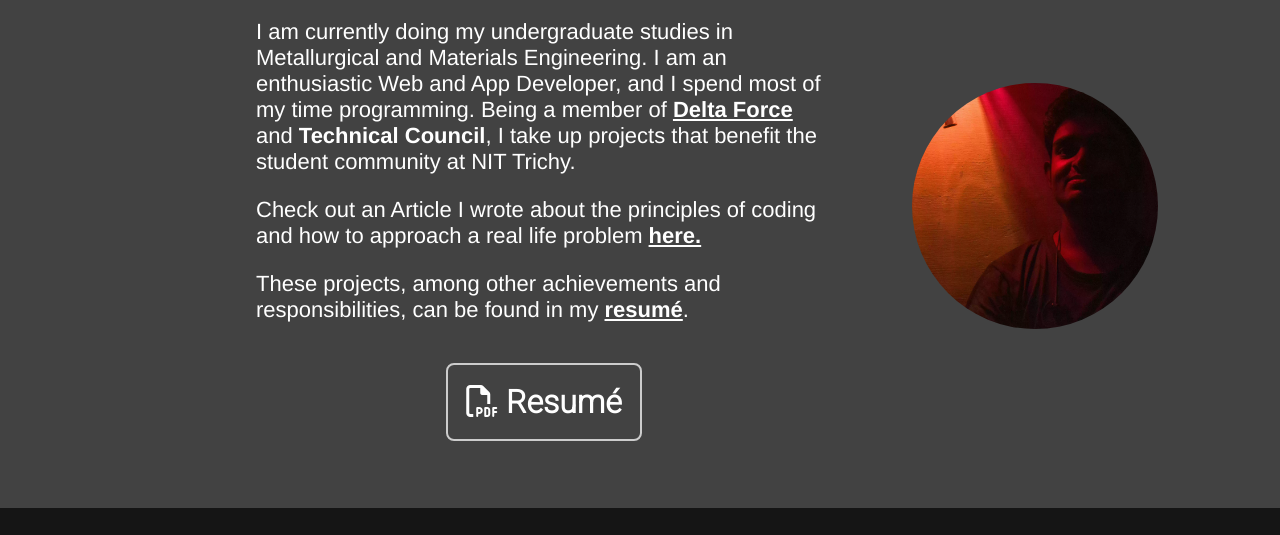
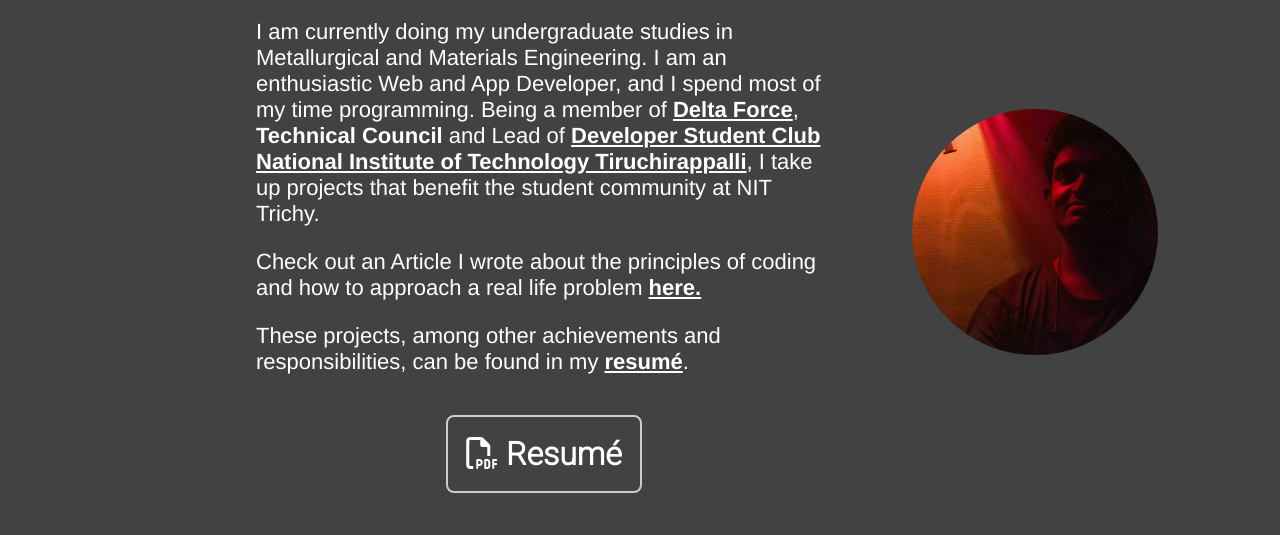
Before and after one commit to bestinbthomas/bestinbthomas.github.io, a plain HTML site: page index.html in a window 1280 px wide. Shown: the part 1180-1715 px from the top of the page. Drawn offline with Linux system fonts and the light colour scheme; a web font is replaced by a local one.

Commit message:
update resume

```diff
--- a/index.html
+++ b/index.html
@@ -124,7 +124,7 @@
 							and I spend most of my time programming. Being a member of
 							<a class="about_a" target="_blank" href="https://delta.nitt.edu"
 							>Delta Force</a
-							> and <b>Technical Council</b>, I take up projects that benefit the student community at NIT
+							>, <b>Technical Council</b> and Lead of <b><a class="about_a" href="https://dsc.community.dev/national-institute-of-technology-tiruchirappalli/" target="_blank" rel="noopener noreferrer">Developer Student Club National Institute of Technology Tiruchirappalli</a></b>, I take up projects that benefit the student community at NIT
 							Trichy.
 						</p>
 						<p>
```
Also changed, not shown: 1 other file.
